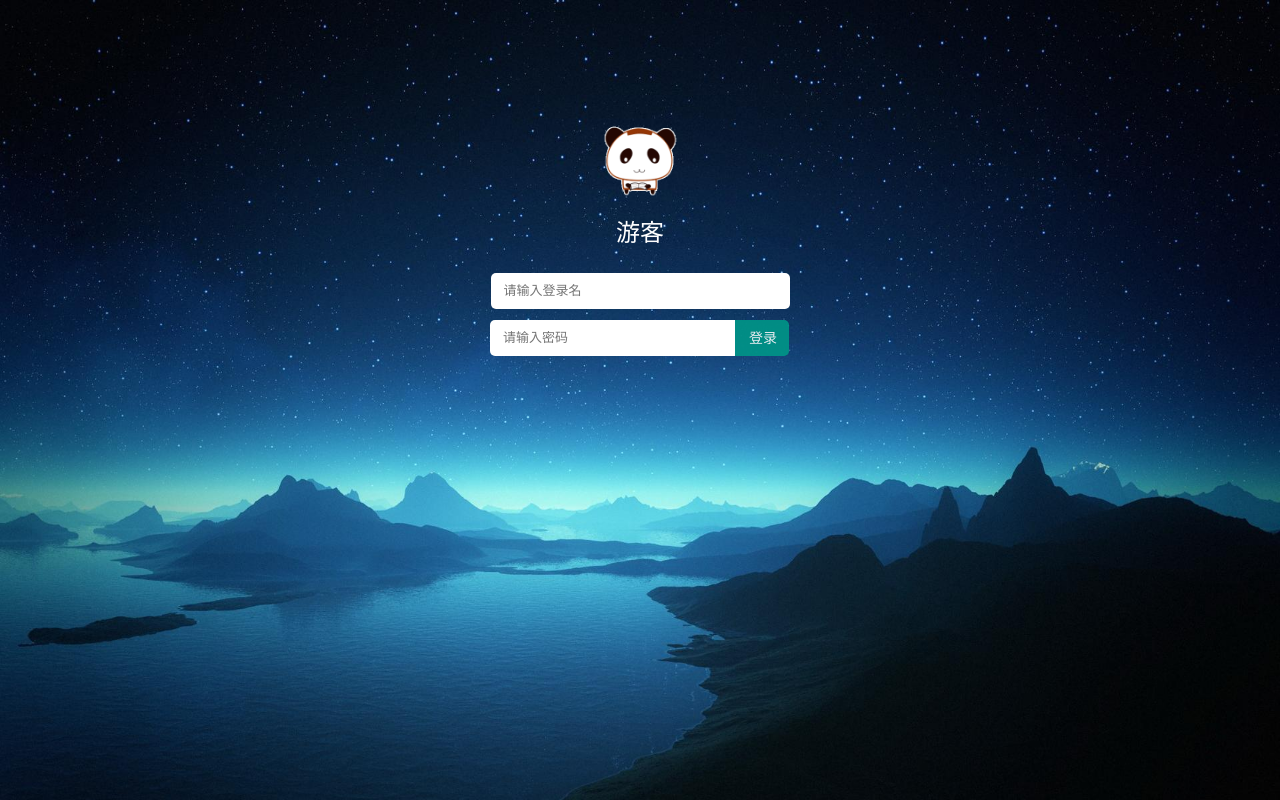
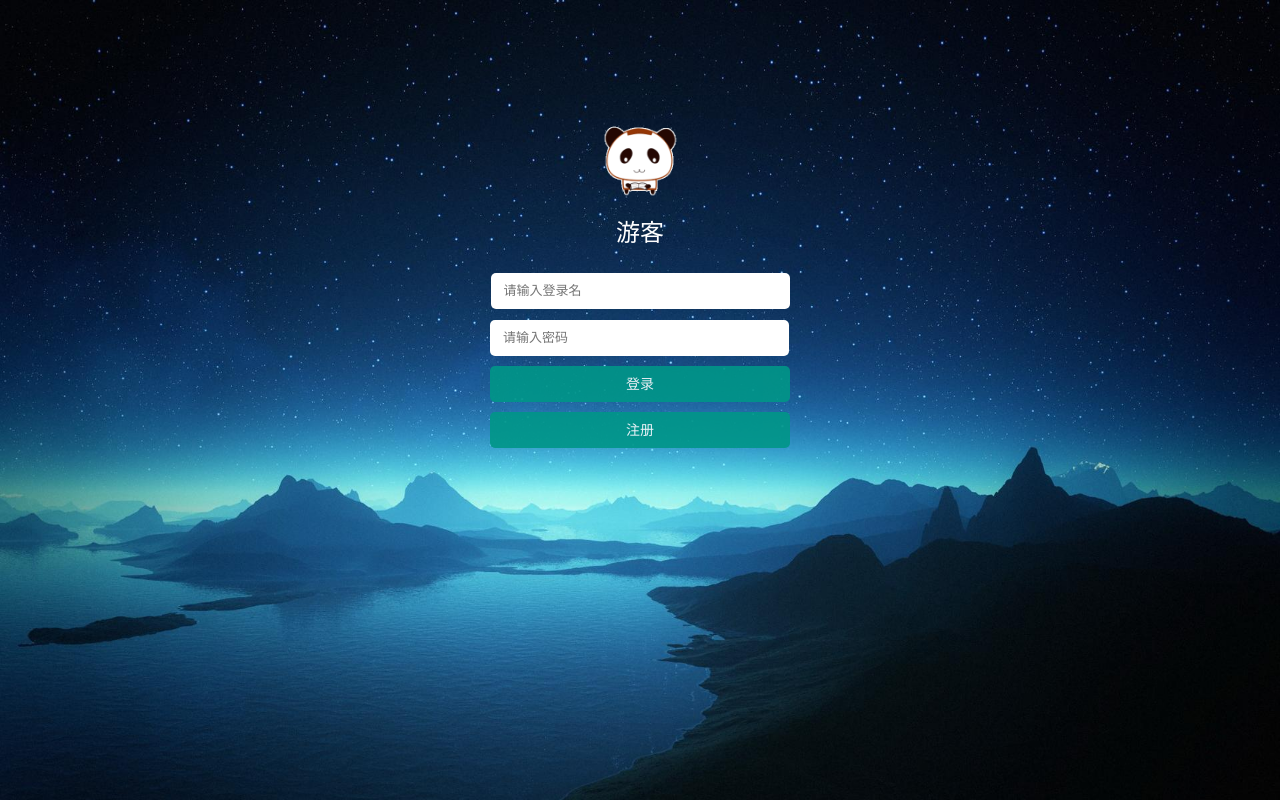
Before and after one commit to xiaxixi/Book-recommendation-collection, a PHP site: page /html/login.html in a window 1280 px wide. Run offline with PHP 8.4, Linux system fonts and the light colour scheme.

Commit message:
update login.html

```diff
--- a/css/login.css
+++ b/css/login.css
@@ -2,7 +2,7 @@
 
 /**
  *
- * @authors Xuan0216 (849651526@qq.com)
+ * @authors ChenMingxuan (849651526@qq.com)
  * @date    2018-06-02 22:00:28
  * @version $Id$
  */
@@ -10,10 +10,8 @@
     position: fixed;
     top: 0;
     left: 0;
-
     width: 100%;
     height: 100%;
-
     background: url('../img/login-bg.jpg');
     background-repeat: no-repeat;
     background-size: 100% 100%;
@@ -28,11 +26,9 @@
 
 .login-box-square {
     position: relative;
-
     width: 105px;
     margin: 0 auto;
     border-radius: 50%;
-
     background: url('../img/user.gif');
     background-size: 100% 100%;
     overflow: hidden;
@@ -44,10 +40,9 @@
     content: "";
 }
 
-.login-box-info{
+.login-box-info {
     padding-top: 8px;
     padding-bottom: 25px;
-
     color: white;
     font-size: 24px;
     text-align: center;
@@ -55,7 +50,6 @@
 
 input {
     display: block;
-
     width: 90%;
     margin: 0 auto;
     margin-bottom: 11px;
@@ -63,37 +57,31 @@ input {
     border: 0;
     border-radius: 5px;
     line-height: 36px;
-
     font-size: 20px;
 }
 
 .login-username, .login-password {
     width: 91%;
-
     color: #999;
     font-size: 13px;
 }
 
 .login-password {
     float: left;
-
-    width: calc(91% - 54px);
+    width: 91%;
     margin: 0;
-    border-radius: 5px 0 0 5px;
+    border-radius: 5px;
 }
 
-.login-submit {
-    display: inline-block;
+.login-submit, .register-submit {
     float: left;
-
-    width: 54px;
+    width: 100%;
     height: 36px;
     line-height: 36px;
-    margin: 0;
+    margin: 10px 0 0 0;
     padding: 0 auto;
     border: none;
-    border-radius: 0 5px 5px 0;
-
+    border-radius: 5px;
     background-color: #009688;
     color: #FFF;
     font-size: 14px;
--- a/html/login.html
+++ b/html/login.html
@@ -20,8 +20,11 @@
 					<input type="password" placeholder="请输入密码" class="login-password">
 					<!--登陆按钮-->
 					<input type="submit"  value="登录" id="btn-login" class="login-submit"/>
+					<!--注册按钮-->
+					<input type="submit"  value="注册" id="btn-register" class="register-submit"/>
 				</form>
 			</div>
 		</div>
 	</body>
+	<script src="js/login.js" type="text/javascript"></script>
 </html>
```
Also changed, not shown: img/login-screen.png.
